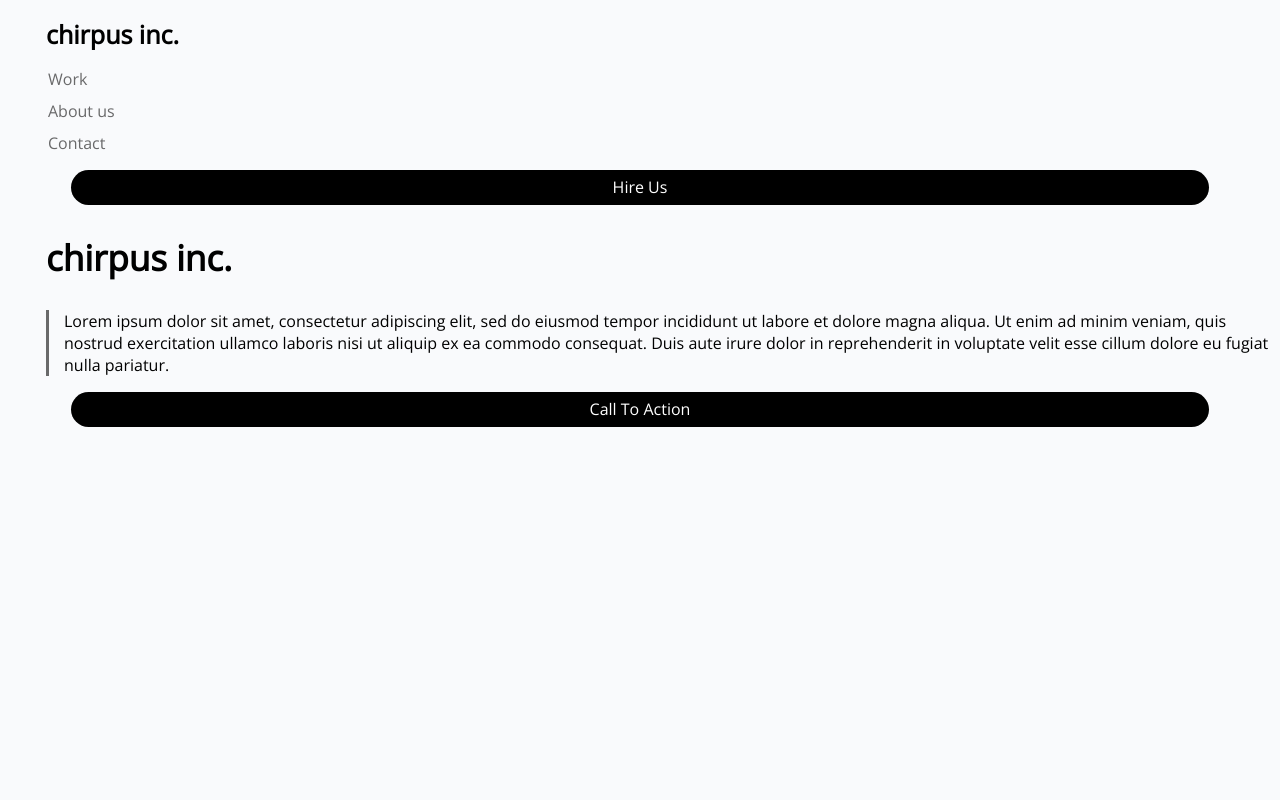
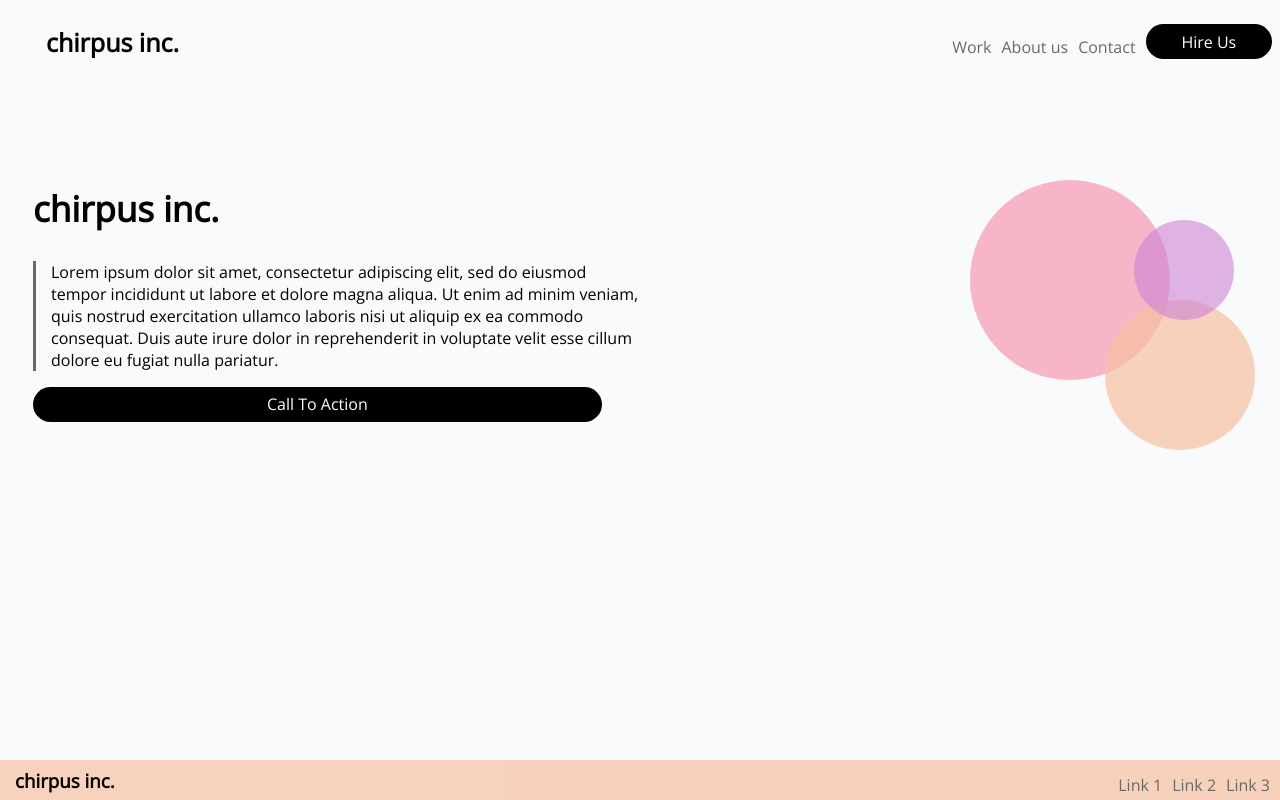
Before and after one commit to YitzHochstadt/GC-Lab1, a plain HTML site: page index.html in a window 1280 px wide. Drawn offline with nearby package versions, Linux system fonts and the light colour scheme.

Commit message:
final draft

```diff
--- a/index.html
+++ b/index.html
@@ -3,28 +3,45 @@
 <head>
     <meta charset="UTF-8">
     <meta http-equiv="X-UA-Compatible" content="IE=edge">
-    <meta name="viewport" content="width=device-width, initial-scale=1.0">
-    <link rel="stylesheet" href="style.css">
+    <meta name="viewport" content="width=device-width, initial-sdiv    <link rel="stylesheet" href="style.css">
     <link rel="preconnect" href="https://fonts.gstatic.com">
     <link href="https://fonts.googleapis.com/css2?family=Open+Sans:wght@300&display=swap" rel="stylesheet">
+    <link rel="stylesheet" href="style.css">
     <title>HTML/CSS Lab2</title>
 </head>
 <body>
+    <header class="bar">
         <h1 class="main">chirpus inc.</h1>
         <ul>
             <li>Work</li>
             <li>About us</li>
             <li>Contact</li>
         </ul>
-    <a href="#">Hire Us</a>
-    <div class="main-text">
+        <a class="hire" href="#">Hire Us</a>
+    </header>
+    <section class="main-words">
+        <section class="main-text">
             <h2>chirpus inc.</h2>
             <p>
                     Lorem ipsum dolor sit amet, consectetur adipiscing elit, sed do eiusmod tempor incididunt ut labore et dolore magna aliqua.
                     Ut enim ad minim veniam, quis nostrud exercitation ullamco laboris nisi ut aliquip ex ea commodo consequat.
                     Duis aute irure dolor in reprehenderit in voluptate velit esse cillum dolore eu fugiat nulla pariatur.
             </p>
-    </div>
-    <a href="#">Call To Action</a>
+        </section>
+        <section class="bubbles-container">
+            <div class="bubbles bubble1"></div>
+            <div class="bubbles bubble2"></div>
+            <div class="bubbles bubble3"></div>
+        </section>
+    </section>
+    <a class="call" href="#">Call To Action</a>
 </body>
+<footer>
+    <h3>chirpus inc.</h3>
+    <ul class="footer-list">
+        <li>Link 1</li>
+        <li>Link 2</li>
+        <li>Link 3</li>
+    </ul>
+</footer>
 </html>
--- a/style.css
+++ b/style.css
@@ -2,6 +2,7 @@ body {
     font-family: 'Open Sans', sans-serif;
     background-color: #f9fafc;
     color: #000;
+    margin-bottom: 40px;
 }
 h1{
     font-size: 25px;
@@ -37,3 +38,94 @@ p{
     border-left: 3px solid #69696a;
     padding-left: 15px;
 }
+footer{
+    display: flex;
+    flex-direction: row;
+    align-items: center;
+    background-color: rgba(247, 193, 162, 0.7);
+    position: fixed;
+    bottom: 0;
+    right: 0;
+    width: 100%;
+    height: 40px;
+}
+h3{
+    left: 0;
+    margin-left: 15px;
+}
+.footer-list{
+    display: flex;;
+    position: fixed;
+    right: 0;
+}
+.footer-list li{
+    margin-right: 10px;
+}
+@media screen and (min-width: 768px) {
+    .bar{
+        display: flex;
+        flex-direction: row;
+        flex-wrap: nowrap;
+        align-items: center;
+        justify-content: flex-end;
+    }
+    ul{
+        display: flex;
+        flex-direction: row;
+        margin-right: 0;
+    }
+    li{
+        margin-right: 10px;
+    }
+    .hire{
+        width: 10%;
+        margin-left: 0;
+    }
+    h1{
+        flex: 1;
+    }
+    .main-words{
+        display: flex;
+    }
+    .main-text{
+        margin: 80px 50% 0 25px;
+    }
+    .call{
+        width: 45%;
+        margin: 0 25px;
+    }
+    .bubbles {
+        opacity: 1.25;
+        border-radius: 50%;
+        position: absolute;
+    }
+    .bubble1 {
+        width: 200px;
+        height: 200px;
+        background-color: rgba(247, 136, 167, 0.6);
+        right: 110px;
+        top: 180px;
+
+    }
+    .bubble2 {
+        width: 150px;
+        height: 150px;
+        background-color: rgba(247, 193, 162, 0.7);
+        top: 300px;
+        right: 25px;
+    }
+    .bubble3{
+        width: 100px;
+        height: 100px;
+        background-color: rgba(207, 130, 213, 0.6);
+        top: 220px;
+        right: 46px;
+    }
+}
+
+
+/*
+ Large: rgba(247, 136, 167, 0.6)
+■ Medium: rgba(247, 193, 162, 0.7)
+■ Small: rgba(207, 130, 213, 0.6)
+*/
```
Lines whose indentation alone changed are shown as unchanged.
